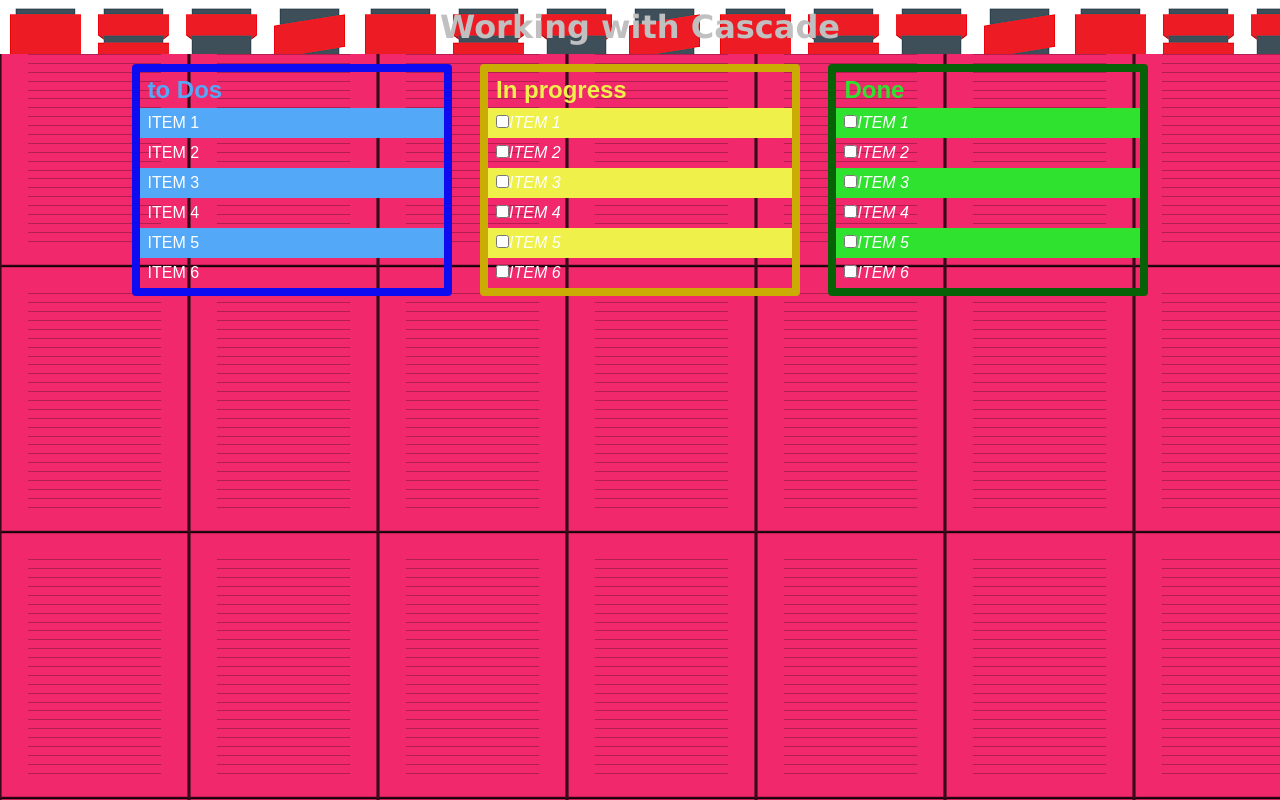
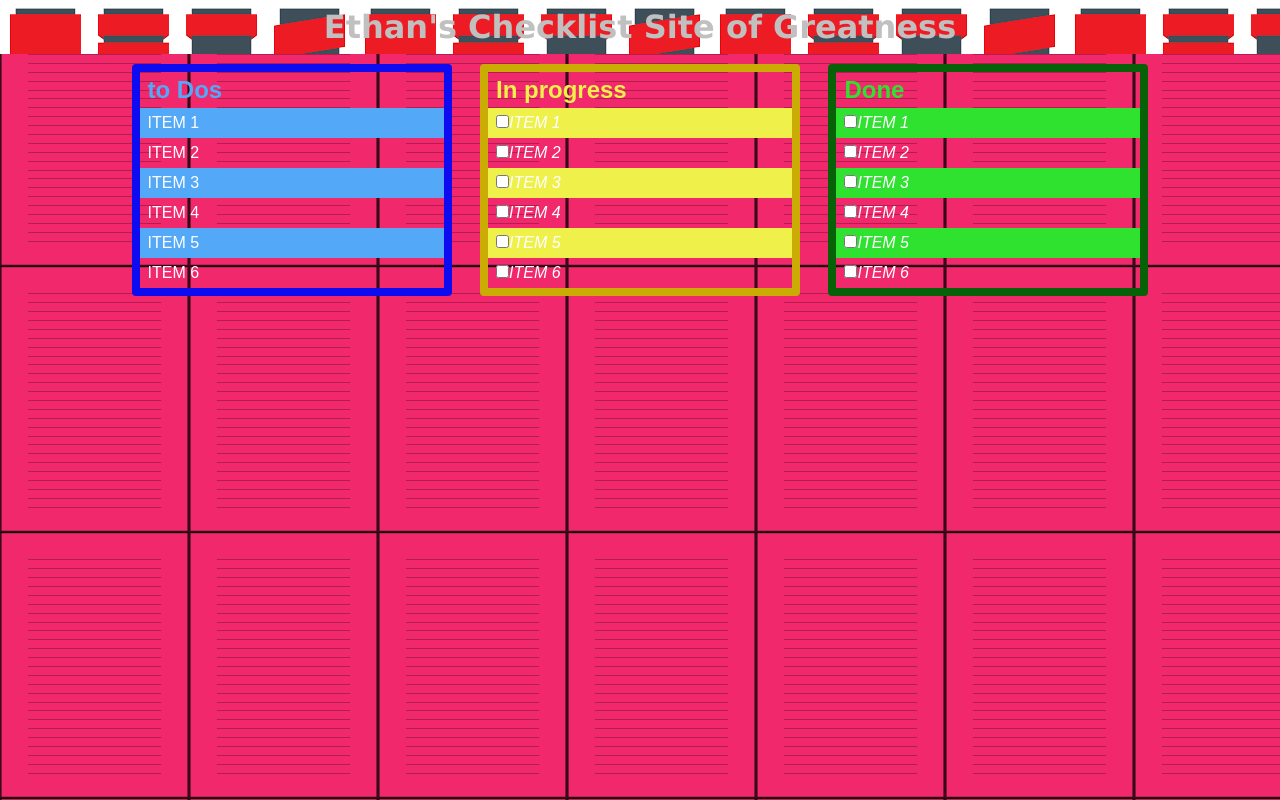
Before and after one commit to Wall-Ethan/wall_e_HW4, a plain HTML site: page index.html in a window 1280 px wide. Drawn offline with Linux system fonts and the light colour scheme.

Commit message:
Site Name

```diff
--- a/index.html
+++ b/index.html
@@ -13,7 +13,7 @@
     <main>
         <header>
 
-            <h1>Working with Cascade</h1>
+            <h1>Ethan's Checklist Site of Greatness</h1>
 
         </header>
 
```
